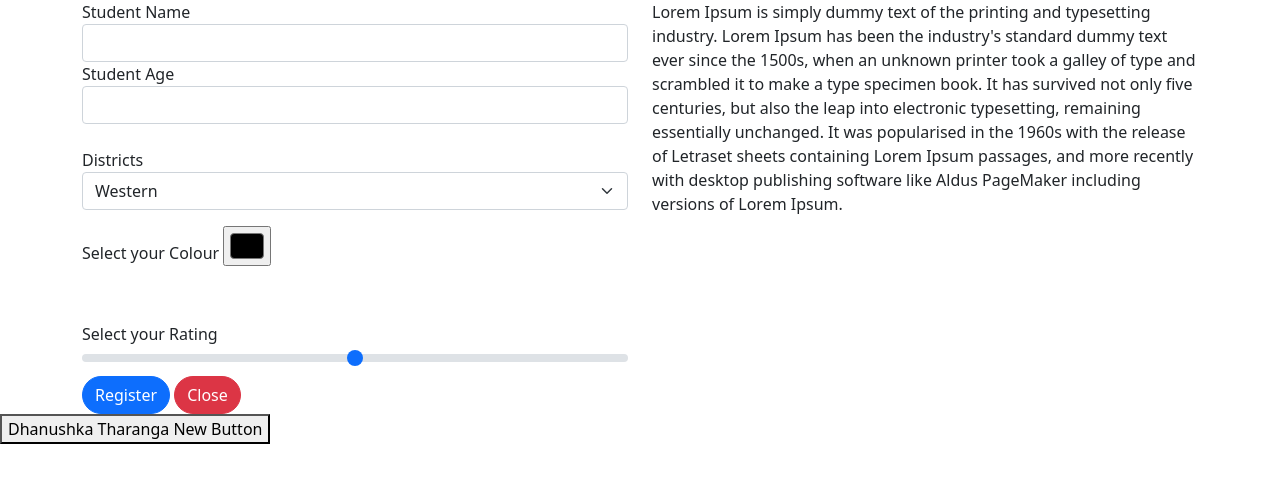
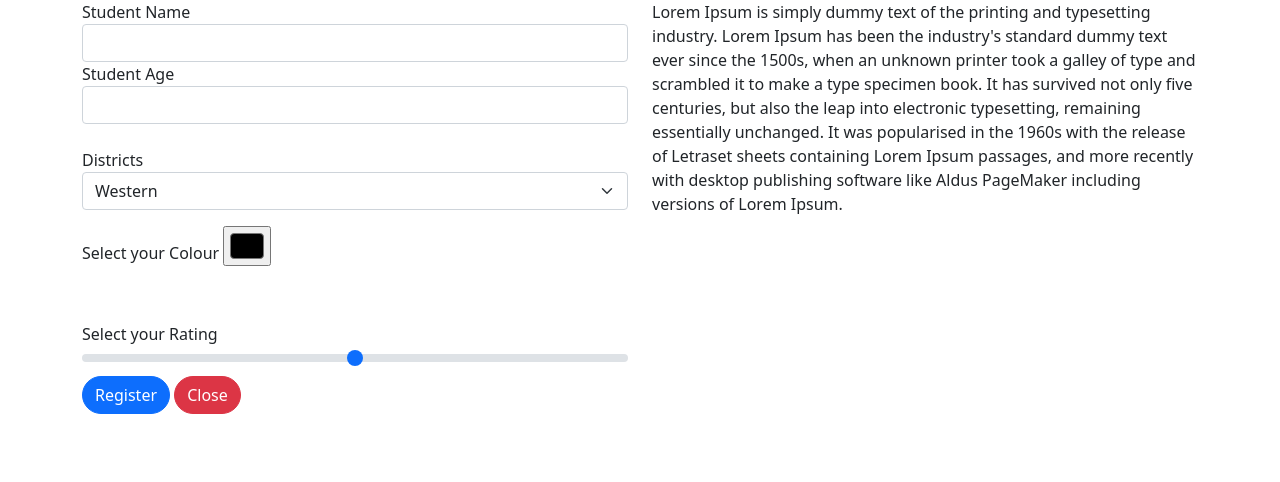
Before and after one commit to Dhanushka-Tharanga/test-project, a plain HTML site: page index.html in a window 1280 px wide. Drawn offline with nearby package versions, Linux system fonts and the light colour scheme.

Commit message:
Revert "Dev ok created"

```diff
--- a/index.html
+++ b/index.html
@@ -58,7 +58,7 @@
   </div>
 
 
-<button>Dhanushka Tharanga New Button</button>
+
 
 
 <script src="https://cdn.jsdelivr.net/npm/bootstrap@5.1.3/dist/js/bootstrap.bundle.min.js" integrity="sha384-ka7Sk0Gln4gmtz2MlQnikT1wXgYsOg+OMhuP+IlRH9sENBO0LRn5q+8nbTov4+1p" crossorigin="anonymous"></script>
```
Also changed, not shown: script.js (deleted).
